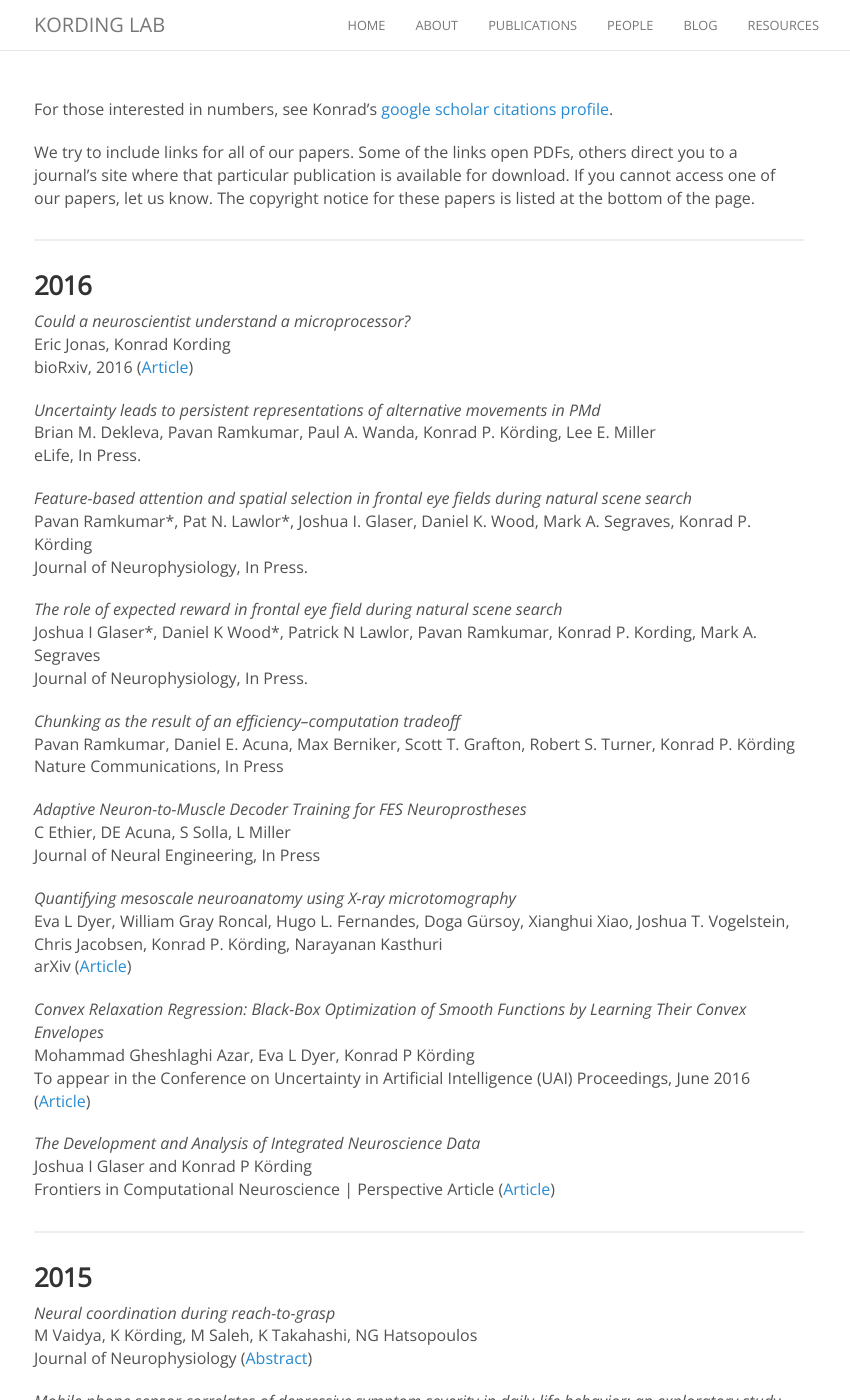
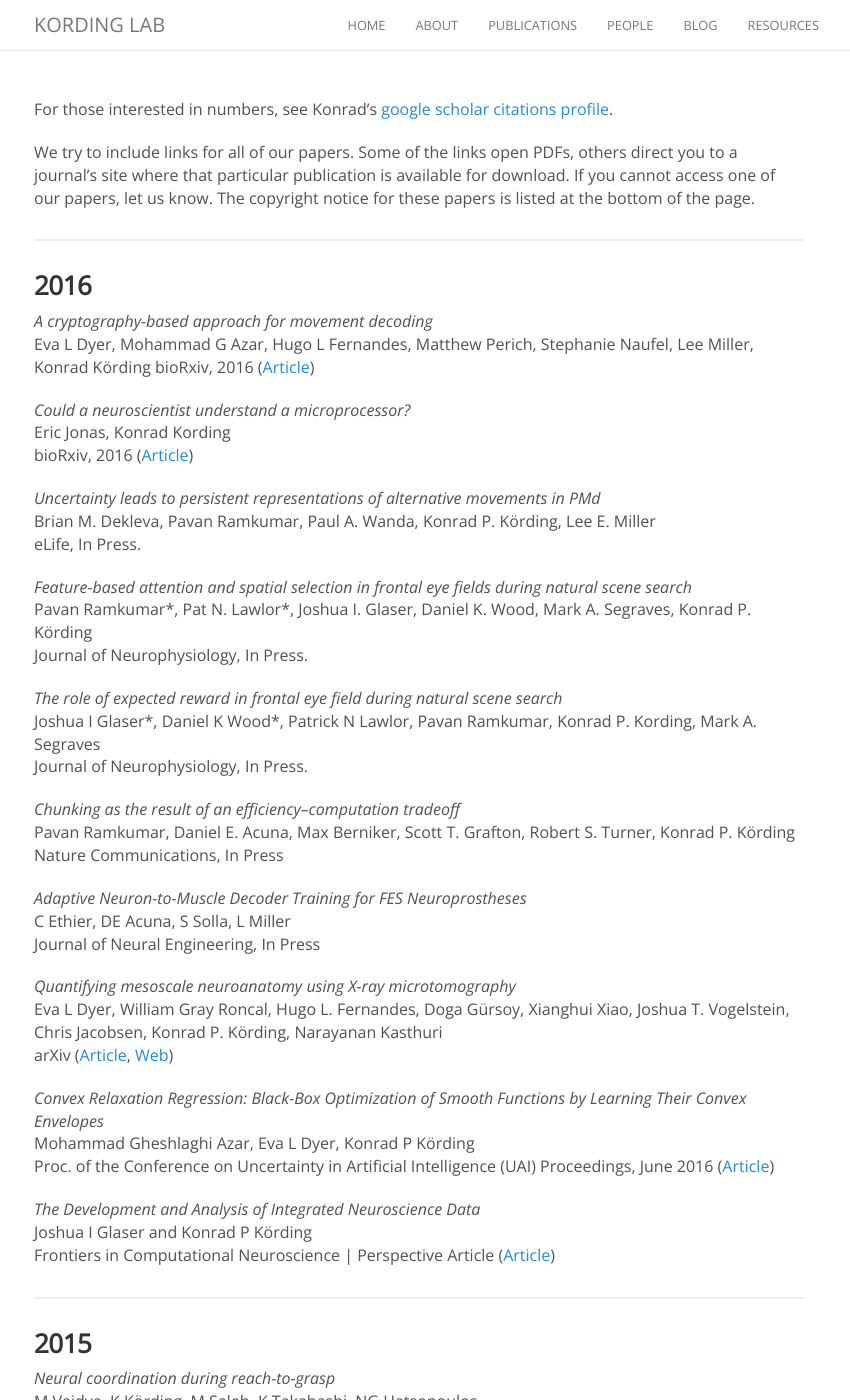
Before and after one commit to KordingLab/KordingLab.github.io, a Jekyll site: the page built from publications.md, in a window 1280 px wide and 1400 px high. Shown: the whole window, without its empty margins (221-1071 px from the left). Built offline with Jekyll 4.4.1, drawn with Linux system fonts in a browser that asks for light colours; nearby versions of some CDN libraries; comment, search, counter and statistics services are not loaded.

Commit message:
Update publications.md

```diff
--- a/publications.md
+++ b/publications.md
@@ -10,6 +10,9 @@ We try to include links for all of our papers. Some of the links open PDFs, othe
 <hr>
 
 ### 2016
+_A cryptography-based approach for movement decoding_<br>
+Eva L Dyer, Mohammad G Azar, Hugo L Fernandes, Matthew Perich, Stephanie Naufel, Lee Miller, Konrad Körding
+bioRxiv, 2016 ([Article](http://biorxiv.org/content/early/2016/10/14/080861))
 
 _Could a neuroscientist understand a microprocessor?_<br>
 Eric Jonas, Konrad Kording<br>
@@ -37,11 +40,11 @@ Journal of Neural Engineering, In Press
 
 _Quantifying mesoscale neuroanatomy using X-ray microtomography_<br>
 Eva L Dyer, William Gray Roncal, Hugo L. Fernandes, Doga Gürsoy, Xianghui Xiao, Joshua T. Vogelstein, Chris Jacobsen, Konrad P. Körding, Narayanan Kasthuri <br>
-arXiv ([Article](http://arxiv.org/abs/1604.03629))
+arXiv ([Article](http://arxiv.org/abs/1604.03629), [Web](http://docs.neurodata.io/xbrain))
 
 _Convex Relaxation Regression: Black-Box Optimization of Smooth Functions by Learning Their Convex Envelopes_<br>
 Mohammad Gheshlaghi Azar, Eva L Dyer, Konrad P Körding <br>
-To appear in the Conference on Uncertainty in Artificial Intelligence (UAI) Proceedings, June 2016
+Proc. of the Conference on Uncertainty in Artificial Intelligence (UAI) Proceedings, June 2016
 ([Article](http://arxiv.org/abs/1602.02191))
 
 _The Development and Analysis of Integrated Neuroscience Data_<br>
```
